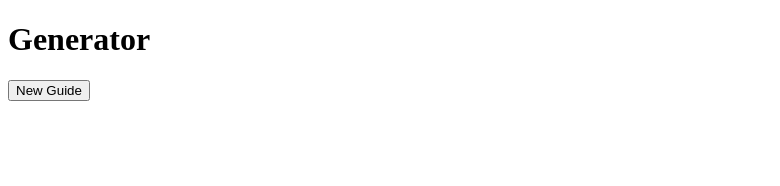
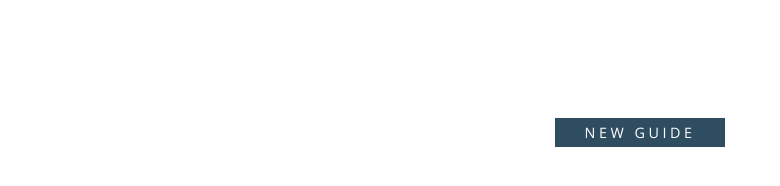
Before and after one commit to mariesonne/Generator, a plain HTML site: page index.html in a window 1280 px wide. Shown: the whole page, without its empty margins (0-780 px from the left). Drawn offline with nearby package versions, Linux system fonts and the light colour scheme.

Commit message:
Styling
Generatoren er stylet så den passer ind på hjemmesiden.

```diff
--- a/css.css
+++ b/css.css
@@ -0,0 +1,62 @@
+.container {
+    margin: auto;
+    width: 50%;
+    padding: 10px;
+    text-align: center;
+}
+
+
+#guideDisplay {
+    min-height: 100px;
+
+}
+
+#guideDisplay {
+    font-family: 'Open Sans', sans-serif;
+    font-weight: 300;
+    color: #212730;
+}
+
+#guideDisplay a {
+    font-family: 'Open Sans', sans-serif;
+    font-weight: 300;
+    color: #A8C4CB;
+    text-decoration: none;
+}
+
+#guideDisplay a:hover {
+    font-family: 'Open Sans', sans-serif;
+    font-weight: 300;
+    color: #2F4D60;
+    text-decoration: none;
+}
+
+#guideDisplay h3 {
+    font-family: 'Open Sans', sans-serif;
+    font-weight: 700;
+    letter-spacing: 3px;
+    text-transform: uppercase;
+    color: #2F4D60;
+}
+
+
+
+#newguide {
+    background-color: #2F4D60;
+    color: #fff;
+    border: none;
+    font-family: 'Open Sans', sans-serif;
+    font-weight: 400;
+    letter-spacing: 3.5px;
+    text-transform: uppercase;
+    font-size: 0.9em;
+    padding-left: 30px;
+    padding-right: 30px;
+    padding-top: 5px;
+    padding-bottom: 5px;
+
+}
+
+#newguide:hover {
+    background-color: #A8C4CB;
+}
--- a/index.html
+++ b/index.html
@@ -3,14 +3,18 @@
     <head>
         <title>test</title>
         <link href="css.css" rel="stylesheet">
+        <link rel="preconnect" href="https://fonts.googleapis.com">
+        <link rel="preconnect" href="https://fonts.gstatic.com" crossorigin>
+        <link href="https://fonts.googleapis.com/css2?family=Open+Sans:wght@300;400;500;600;700&display=swap" rel="stylesheet">
     </head>
 
 <body>
-    <h1>Generator</h1>
-    <div id="guideDisplay">
-        <!-- Guide vises her -->
+    <div class="container">
+        <div id="guideDisplay">
+            <!-- Guide vises her -->
+        </div>
+        <button id="newguide" onclick="newGuide()">New Guide</button>
+        <script src="javascript.js"></script>
     </div>
-    <button onclick="newGuide()">New Guide</button>
-    <script src="javascript.js"></script>
 </body>
 </html>
--- a/javascript.js
+++ b/javascript.js
@@ -1,6 +1,6 @@
 var guides = [
     '<h3>Cardigan</h3>' + 'Tjek ' + '<a href="http://nordicskyyarn.com/index.php/oulu/">oulu</a>' + ' ud',
-    'Socks',
+    '<h3>Socks</h3>' + 'Use the ',
     'Hand dye your own yarn'
 ]
 
```
